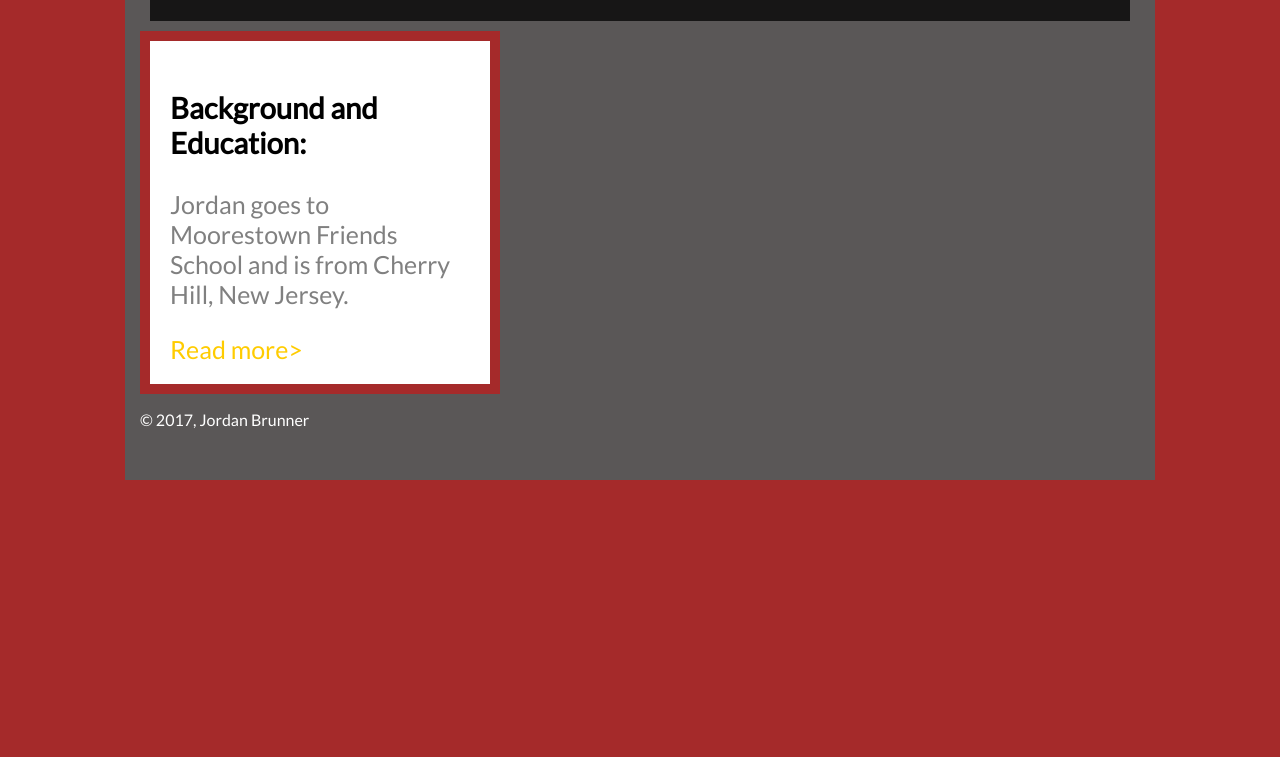
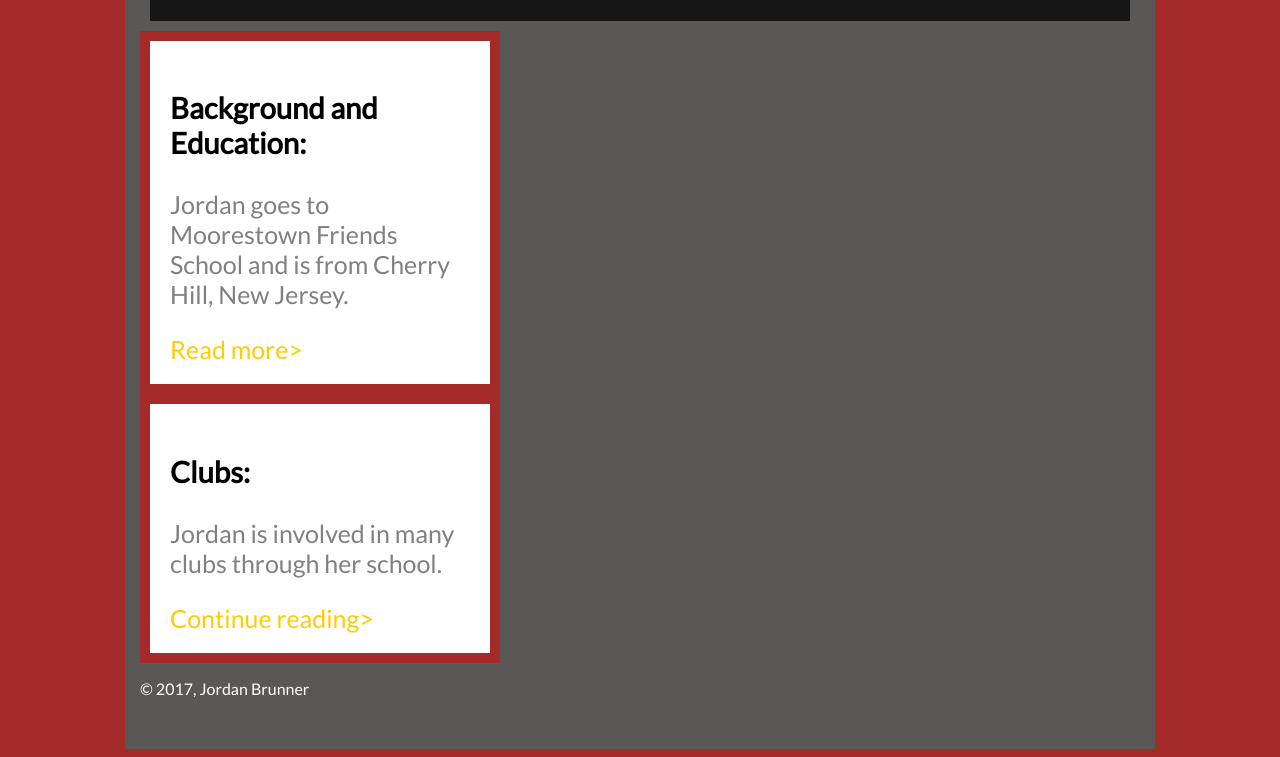
Before and after one commit to Jbrunner4/Jbrunner4.github.io, a plain HTML site: page finalproject/findex.html in a window 1280 px wide. Shown: the part 943-1700 px from the top of the page. Before the commit the page ends 1431 px from the top, so only its background shows below. Drawn offline with Linux system fonts and the light colour scheme.

Commit message:
Update findex.html

```diff
--- a/finalproject/findex.html
+++ b/finalproject/findex.html
@@ -51,6 +51,19 @@ function myFunction() {
           </div>
         <div id = "clearer"></div>
 
+
+             <div id= "clubs"> <h3>Clubs:</h3>
+
+
+
+              <p id= "clubsentence">Jordan is involved in many clubs through her school.</p>
+                   <a href="about.html">Continue reading></a>
+
+
+
+          </div>
+        <div id = "clearer"></div>
+
             <p id = "footer">&copy; 2017, Jordan Brunner</p>
 
         </div>
```
